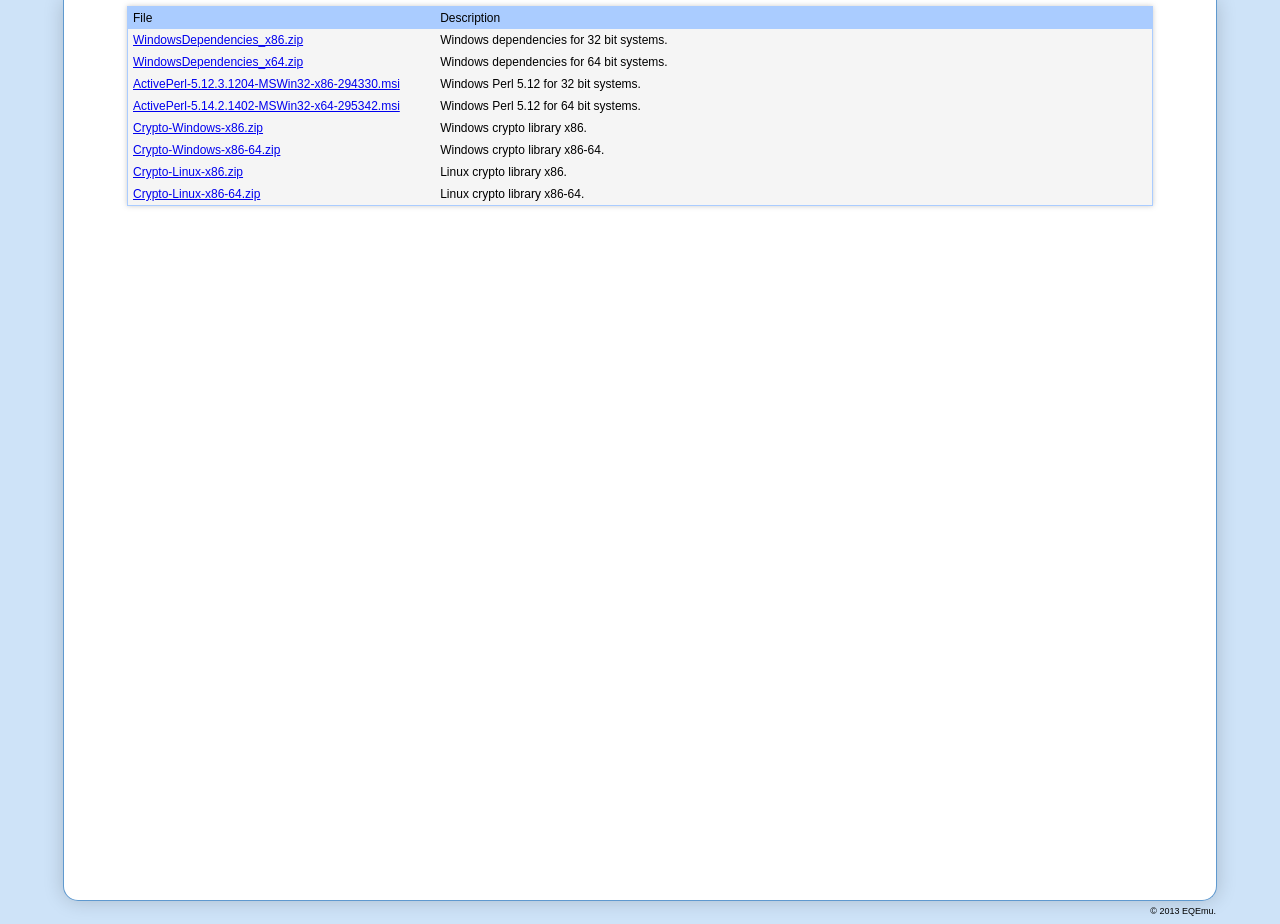
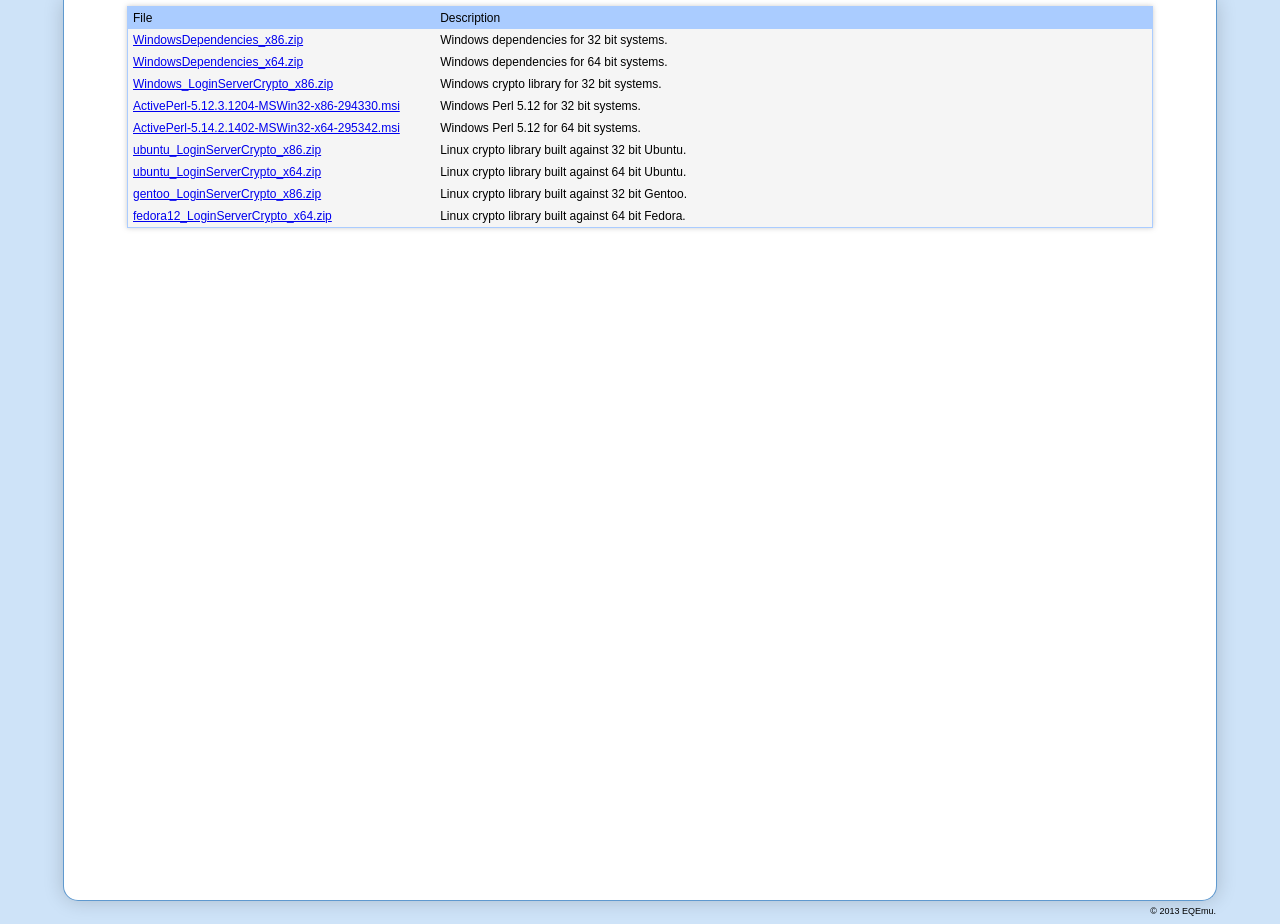
Before and after one commit to EQEmu/eqemu.github.com, a plain HTML site: page index.html in a window 1280 px wide. Drawn offline with nearby package versions, Linux system fonts and the light colour scheme.

Commit message:
Old crypto

```diff
--- a/index.html
+++ b/index.html
@@ -22,6 +22,10 @@
                     <td>Windows dependencies for 64 bit systems.</td>
                 </tr>
                 <tr>
+                    <td><a href="downloads/Windows_LoginServerCrypto_x86.zip">Windows_LoginServerCrypto_x86.zip</a></td>
+                    <td>Windows crypto library for 32 bit systems.</td>
+                </tr>
+                <tr>
                     <td><a href="downloads/ActivePerl-5.12.3.1204-MSWin32-x86-294330.msi">ActivePerl-5.12.3.1204-MSWin32-x86-294330.msi</a></td>
                     <td>Windows Perl 5.12 for 32 bit systems.</td>
                 </tr>
@@ -30,20 +34,20 @@
                     <td>Windows Perl 5.12 for 64 bit systems.</td>
                 </tr>
                 <tr>
-                    <td><a href="downloads/Crypto-Windows-x86.zip">Crypto-Windows-x86.zip</a></td>
-                    <td>Windows crypto library x86.</td>
+                    <td><a href="downloads/ubuntu_LoginServerCrypto_x86.zip">ubuntu_LoginServerCrypto_x86.zip</a></td>
+                    <td>Linux crypto library built against 32 bit Ubuntu.</td>
                 </tr>
-				<tr>
-                    <td><a href="downloads/Crypto-Windows-x86-64.zip">Crypto-Windows-x86-64.zip</a></td>
-                    <td>Windows crypto library x86-64.</td>
+                <tr>
+                    <td><a href="downloads/ubuntu_LoginServerCrypto_x64.zip">ubuntu_LoginServerCrypto_x64.zip</a></td>
+                    <td>Linux crypto library built against 64 bit Ubuntu.</td>
                 </tr>
-				<tr>
-                    <td><a href="downloads/Crypto-Linux-x86.zip">Crypto-Linux-x86.zip</a></td>
-                    <td>Linux crypto library x86.</td>
+                <tr>
+                    <td><a href="downloads/gentoo_LoginServerCrypto_x86.zip">gentoo_LoginServerCrypto_x86.zip</a></td>
+                    <td>Linux crypto library built against 32 bit Gentoo.</td>
                 </tr>
-				<tr>
-                    <td><a href="downloads/Crypto-Linux-x86-64.zip">Crypto-Linux-x86-64.zip</a></td>
-                    <td>Linux crypto library x86-64.</td>
+                <tr>
+                    <td><a href="downloads/fedora12_LoginServerCrypto_x64.zip">fedora12_LoginServerCrypto_x64.zip</a></td>
+                    <td>Linux crypto library built against 64 bit Fedora.</td>
                 </tr>
             </table>
         </div>
```
